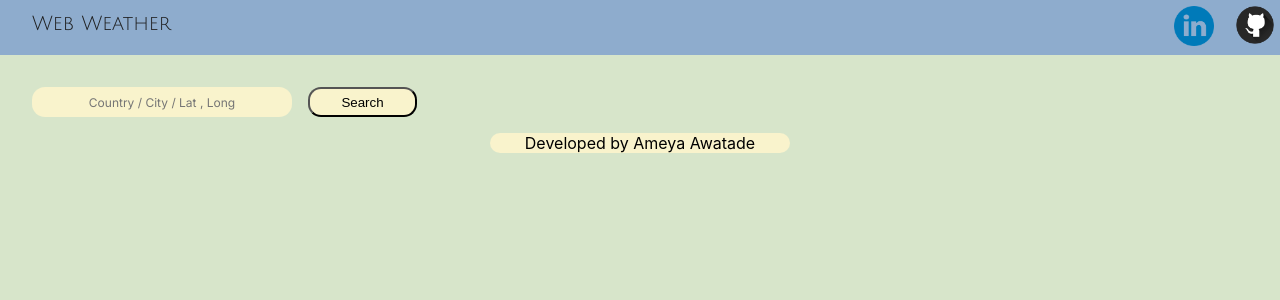
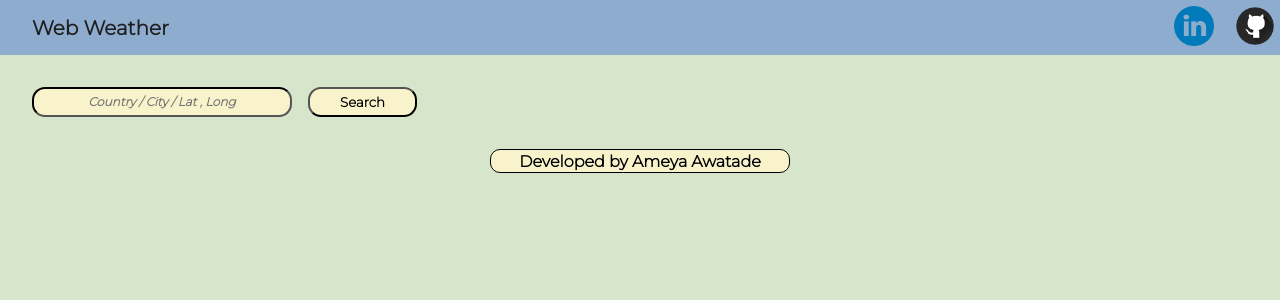
Before and after one commit to ameya699/webweather, a React (Create React App) app: page / in a window 1280 px wide. Shown: the top 300 px of the page. Built offline with nearby package versions, Linux system fonts and the light colour scheme.

Commit message:
UI improvements

```diff
--- a/src/Components/Navbar.js
+++ b/src/Components/Navbar.js
@@ -12,7 +12,14 @@ const Navbar = () => {
           target="_blank"
           style={{ alignSelf: "center" }}
         >
-          <img src={linkedInlogo} style={{ height: "40px", width: "40px" }} />
+          <img
+            src={linkedInlogo}
+            style={{
+              height: "40px",
+              width: "40px",
+              backgroundBlendMode: "color-dodge",
+            }}
+          />
         </a>
         <a href="https://github.com/ameya699/webweather" target="_blank">
           <img src={gitlogo} style={{ height: "50px" }} />
--- a/src/Components/Weather.js
+++ b/src/Components/Weather.js
@@ -173,12 +173,19 @@ const Weather = () => {
             href="https://ameya699.github.io/ameyaawatade.github.io/"
             target="_blank"
             style={{
+              marginTop: "1rem",
+              display: "flex",
               background: "#f9f3cc",
               textDecoration: "none",
               color: "black",
               borderRadius: "10px",
               width: "300px",
               textAlign: "center",
+              fontWeight: "800 ",
+              minHeight: "24px",
+              alignItems: "center",
+              justifyContent: "center",
+              border: "1px solid black",
             }}
           >
             Developed by Ameya Awatade
--- a/src/Styles/App.css
+++ b/src/Styles/App.css
@@ -1,7 +1,10 @@
+@import url("https://fonts.googleapis.com/css2?family=Abel&family=Montserrat:wght@300&display=swap");
+
 * {
   box-sizing: border-box;
 }
 
 body {
+  font-family: "Montserrat", sans-serif;
   background: #d7e5ca;
 }
--- a/src/Styles/Navbar.css
+++ b/src/Styles/Navbar.css
@@ -1,5 +1,3 @@
-@import url("https://fonts.googleapis.com/css2?family=Julius+Sans+One&display=swap");
-
 .navbar {
   background: #8eaccd;
   height: 55px;
@@ -7,15 +5,16 @@
   flex-wrap: wrap;
   width: 100%;
   justify-content: space-between;
+  align-items: center;
 }
 
 h1 {
   background-color: inherit;
   color: #1e1e1e;
-  font-family: Julius Sans One;
+
   font-size: 20px;
   font-style: normal;
-  font-weight: 400;
+  font-weight: bolder;
   line-height: normal;
   margin-left: 2rem;
   text-wrap: wrap;
--- a/src/Styles/Weather.css
+++ b/src/Styles/Weather.css
@@ -1,4 +1,4 @@
-@import url("https://fonts.googleapis.com/css2?family=Inter:wght@300;400&display=swap");
+@import url("https://fonts.googleapis.com/css2?family=Abel&family=Montserrat:wght@300&display=swap");
 
 .weather-container {
   padding-left: 2rem;
@@ -10,7 +10,7 @@
   border-radius: 13px;
   background: #f9f3cc;
   color: #1e1e1e;
-  font-family: "Inter", sans-serif;
+  border-color: black;
   font-size: 12px;
   font-style: normal;
   font-weight: 400;
@@ -19,13 +19,22 @@
   text-align: center;
   text-wrap: wrap;
   height: 30px;
-  border: transparent;
+}
+
+.weather-input-data::placeholder {
+  font-style: italic;
+  font-weight: 700;
+  font-family: "Montserrat", sans-serif;
 }
 .weather-search-button {
+  font-family: "Montserrat", sans-serif;
+  font-weight: 900;
   width: 109px;
   height: 30px;
   border-radius: 13px;
   background: #f9f3cc;
+  color: black;
+  border-color: black;
 }
 
 .display-weather-container {
@@ -39,7 +48,7 @@
 
 .weather-details-text {
   color: #1e1e1e;
-  font-family: "Inter", sans-serif;
+
   font-size: 12px;
   font-style: normal;
   font-weight: 400;
```
Also changed, not shown: 1 other file (tests, documents, lock files or other folders).
